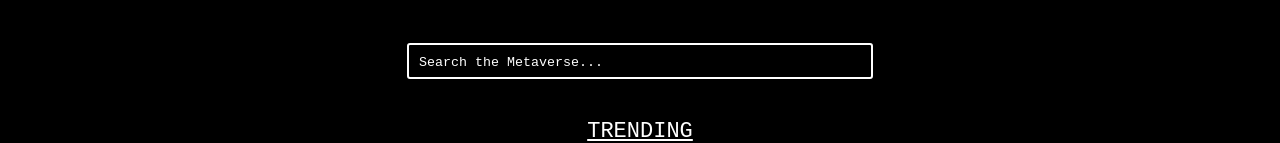
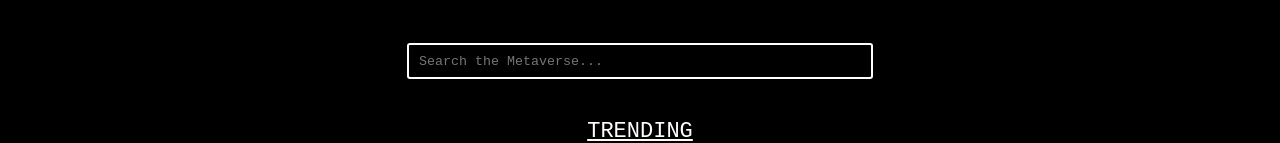
Before and after one commit to SilenNaihin/metaphrase, a Next.js app: page / in a window 1280 px wide. Shown: the part 192-335 px from the top of the page. Built offline with nearby package versions, Linux system fonts and the light colour scheme.

Commit message:
input font fixing

```diff
--- a/pages/index.tsx
+++ b/pages/index.tsx
@@ -230,10 +230,8 @@ const SearchTerms = styled.input`
   margin-bottom: 20px;
   margin-top: 35px;
   background-color: black;
-  &::placeholder {
-    color: #fff;
-    font-family: "Roboto Mono", monospace;
-  }
+  color: #fff;
+  font-family: "Roboto Mono", monospace;
   @media (max-width: 600px) {
     width: 90%;
   }
```
